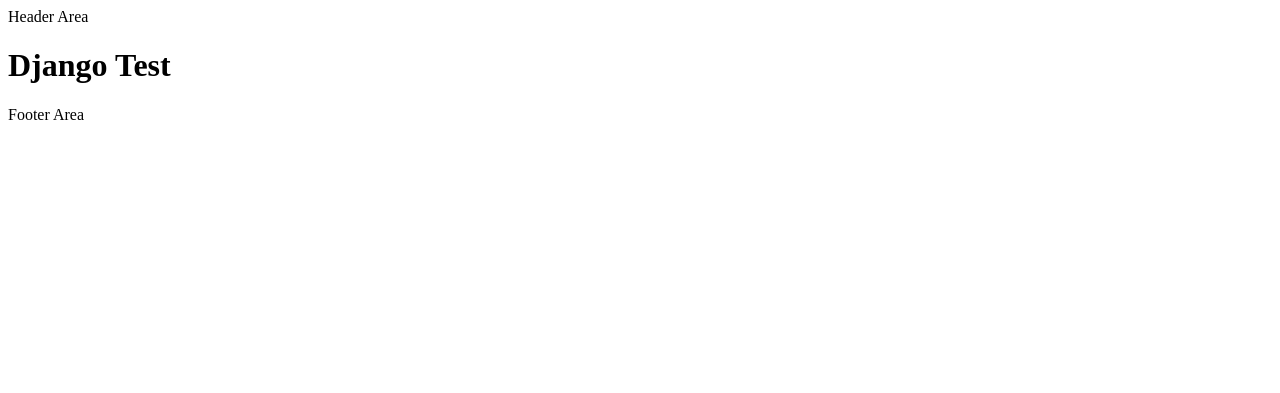
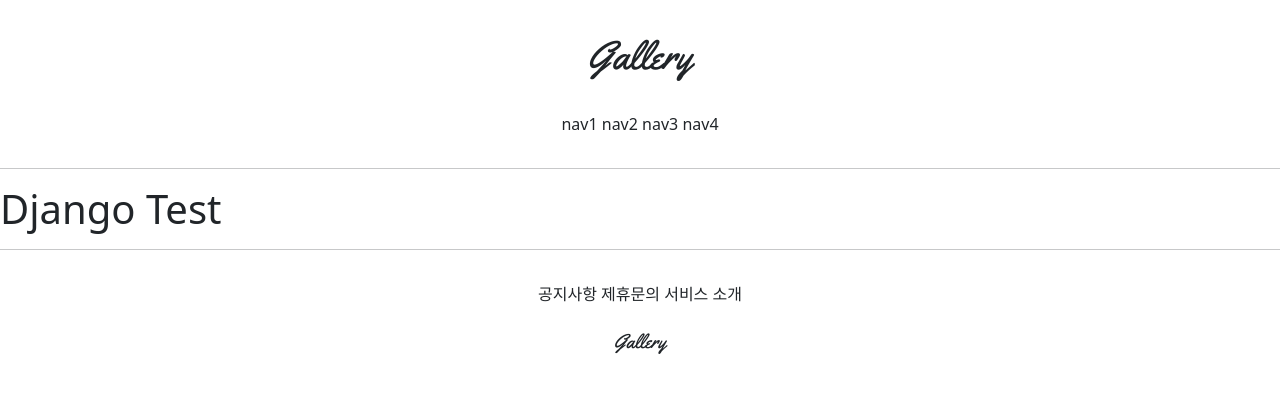
Before and after one commit to opwe37/gis_django_2, a Django app: page /accounts/hello_world/ in a window 1280 px wide. Shown: the top 393 px of the page. Run offline with Django 3.2, Linux system fonts and the light colour scheme; parts of the project's set-up code (start-up, migrations or seed data) failed here and were passed over.

Commit message:
7/5 Django class _ header&footer design layout (bootstrap & googlefonts)

```diff
--- a/templates/base.html
+++ b/templates/base.html
@@ -4,8 +4,12 @@
 <body>
 {% include 'header.html' %}
 
+<hr>
+
 {% block content %}
 {% endblock %}
+
+<hr>
 
 {% include 'footer.html' %}
 </body>
--- a/templates/footer.html
+++ b/templates/footer.html
@@ -1 +1,10 @@
-<footer> Footer Area </footer>
+<div style="text-align: center">
+    <div style="margin-top: 2rem;">
+        <span>공지사항</span>
+        <span>제휴문의</span>
+        <span>서비스 소개</span>
+    </div>
+    <div style="margin: 1.5rem 0; font-family: 'Yellowtail', cursive;">
+        <h5>Gallery</h5>
+    </div>
+</div>
--- a/templates/head.html
+++ b/templates/head.html
@@ -1,4 +1,16 @@
 <head>
     <meta charset="UTF-8">
     <title>Title</title>
+
+    {#  BOOTSTRAP LINK  #}
+    <link href="https://cdn.jsdelivr.net/npm/bootstrap@5.0.2/dist/css/bootstrap.min.css"
+          rel="stylesheet"
+          integrity="sha384-EVSTQN3/azprG1Anm3QDgpJLIm9Nao0Yz1ztcQTwFspd3yD65VohhpuuCOmLASjC"
+          crossorigin="anonymous">
+
+    {#  GOOGLE FONTS LINK  #}
+    <link rel="preconnect" href="https://fonts.googleapis.com">
+    <link rel="preconnect" href="https://fonts.gstatic.com" crossorigin>
+    <link href="https://fonts.googleapis.com/css2?family=Yellowtail&display=swap" rel="stylesheet">
+
 </head>
--- a/templates/header.html
+++ b/templates/header.html
@@ -1 +1,11 @@
-<div> Header Area </div>
+<div style="text-align: center">
+    <div style="margin: 2rem 0; font-family: 'Yellowtail', cursive;">
+        <h1>Gallery</h1>
+    </div>
+    <div style="margin-bottom: 2rem;">
+        <span>nav1</span>
+        <span>nav2</span>
+        <span>nav3</span>
+        <span>nav4</span>
+    </div>
+</div>
```
